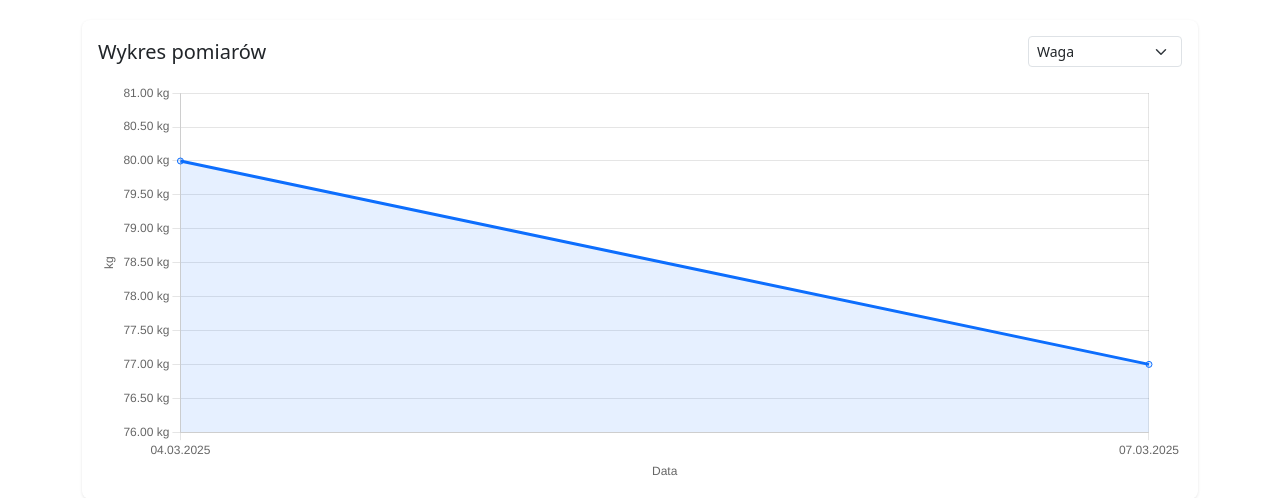
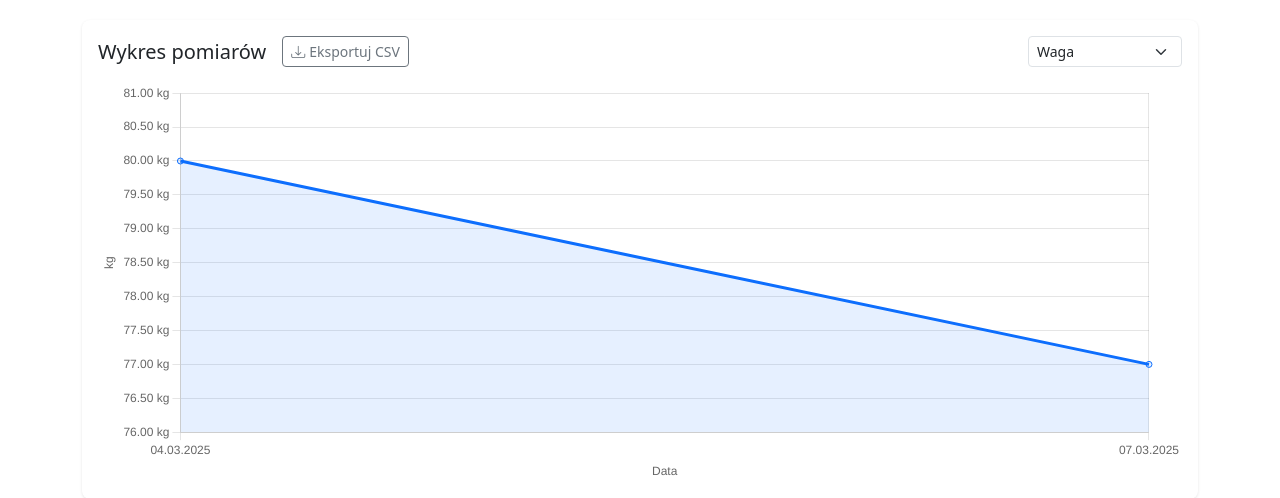
Before and after one commit to zanetagebka/body_measurement, a Django app: page /measurements/ in a window 1280 px wide. Shown: the part 56-554 px from the top of the page. Run offline with Django 5.2, Linux system fonts and the light colour scheme; a user stored in the database is signed in; data comes from the database, SQL or seed files in the repository; some libraries are stand-ins or nearby versions.

Commit message:
Add CSV export feature for measurements: add export view, URL route, UI button and translations

```diff
--- a/measurements/templates/measurements/list.html
+++ b/measurements/templates/measurements/list.html
@@ -26,7 +26,12 @@
         <!-- Chart Section -->
         <div class="chart-container">
             <div class="d-flex justify-content-between align-items-center mb-3">
-                <h2 class="h5 mb-0">{% translate "Wykres pomiarów" %}</h2>
+                <div class="d-flex align-items-center gap-3">
+                    <h2 class="h5 mb-0">{% translate "Wykres pomiarów" %}</h2>
+                    <a href="{% url 'export_measurements_csv' %}" class="btn btn-sm btn-outline-secondary">
+                        <i class="bi bi-download me-1"></i>{% translate "Eksportuj CSV" %}
+                    </a>
+                </div>
                 <select id="measurementType" onchange="updateChart()" class="form-select form-select-sm" style="width: auto;">
                     <option value="weight">{% translate "Waga" %}</option>
                     <option value="waist">{% translate "Talia" %}</option>
--- a/measurements/translation_strings.py
+++ b/measurements/translation_strings.py
@@ -6,6 +6,7 @@ TITLE_ADD_MEASUREMENT = _("Dodaj nowy pomiar")
 NO_MEASUREMENTS = _("Brak zapisanych pomiarów")
 REQUIRED_FIELDS = _("Pola oznaczone * są wymagane")
 CHART_TITLE = _("Wykres pomiarów")
+EXPORT_CSV = _("Eksportuj CSV")
 
 # Measurement fields
 FIELD_DATE = _("Data")
--- a/measurements/urls.py
+++ b/measurements/urls.py
@@ -12,6 +12,7 @@ urlpatterns = [
     path('measurements/', views.measurement_list, name='measurement_list'),
     path('measurements/add/', views.measurement_add, name='measurement_add'),
     path('measurements/delete/<int:pk>/', views.measurement_delete, name='measurement_delete'),
+    path('measurements/export/csv/', views.export_measurements_csv, name='export_measurements_csv'),
     path('login/', views.login_view, name='login'),
     path('register/', views.register_view, name='register'),
     path('logout/', views.logout_view, name='logout'),
--- a/measurements/views.py
+++ b/measurements/views.py
@@ -2,8 +2,12 @@ from django.shortcuts import render, redirect, get_object_or_404
 from django.contrib.auth import login, logout
 from django.contrib.auth.decorators import login_required
 from django.utils import translation
+from django.utils.translation import gettext_lazy as _
 from django.conf import settings
 from django.urls import reverse
+from django.http import HttpResponse
+import csv
+from datetime import datetime
 from .forms import MeasurementForm, LoginForm, RegisterForm
 from .models import Measurement
 
@@ -80,3 +84,40 @@ def user_profile(request):
     return render(request, 'measurements/profile.html', {
         'user': request.user
     })
+
+@login_required
+def export_measurements_csv(request):
+    response = HttpResponse(content_type='text/csv')
+    timestamp = datetime.now().strftime('%Y%m%d_%H%M%S')
+    response['Content-Disposition'] = f'attachment; filename="measurements_{timestamp}.csv"'
+
+    writer = csv.writer(response)
+    # Write the header row with translations
+    writer.writerow([
+        str(_('Data')),
+        str(_('Waga')),
+        str(_('Talia')),
+        str(_('Biodra')),
+        str(_('Klatka piersiowa')),
+        str(_('Udo')),
+        str(_('Łydka')),
+        str(_('Przedramię'))
+    ])
+
+    # Get user's measurements ordered by date
+    measurements = Measurement.objects.filter(user=request.user).order_by('date')
+
+    # Write the data rows
+    for measurement in measurements:
+        writer.writerow([
+            measurement.date,
+            measurement.weight if measurement.weight is not None else '',
+            measurement.waist if measurement.waist is not None else '',
+            measurement.hips if measurement.hips is not None else '',
+            measurement.chest if measurement.chest is not None else '',
+            measurement.thigh if measurement.thigh is not None else '',
+            measurement.calf if measurement.calf is not None else '',
+            measurement.forearm if measurement.forearm is not None else ''
+        ])
+
+    return response
```
Also changed, not shown: measurements/locale/en/LC_MESSAGES/django.po.
